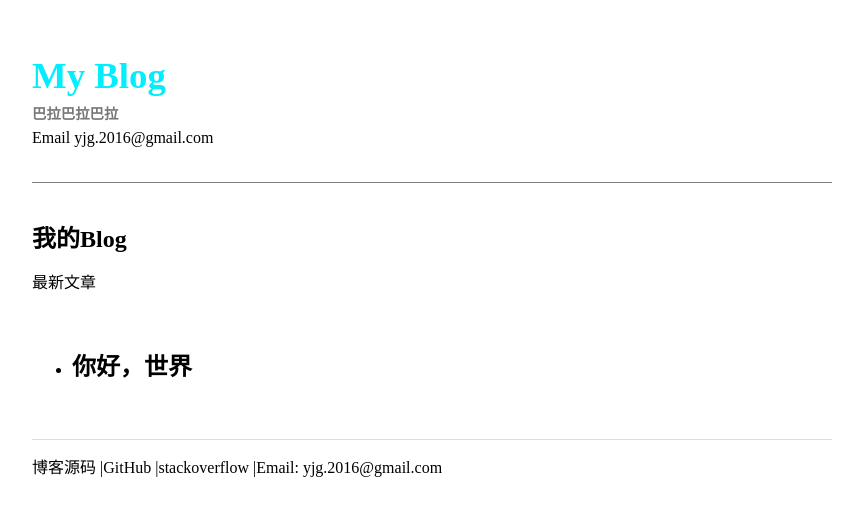
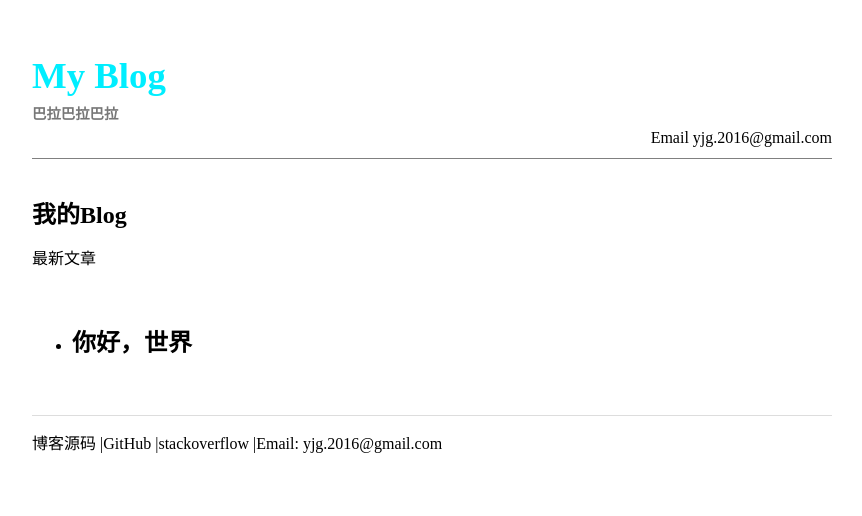
Before and after one commit to leongithub/blog, a Jekyll site: the page built from index.html, in a window 1280 px wide. Shown: the top 516 px of the page, without its empty margins (208-1070 px from the left). Built offline with Jekyll 4.4.1, drawn with Linux system fonts in a browser that asks for light colours.

Commit message:
update datault.css

```diff
--- a/css/default.css
+++ b/css/default.css
@@ -33,6 +33,10 @@ a:hover {
     color: #0ef;
 }
 
+.site .header .contact {
+    float: right;
+}
+
 .site .header .description {
 	margin-top: 1em;
 	font-size: 0.9em;
@@ -41,9 +45,7 @@ a:hover {
 }
 
 .site .footer {
-    float: bottom;
     border-top: 1px solid #ddd;
-    clear: both;
     padding-top: 1em;
     padding-bottom: 2em;
 }
```
